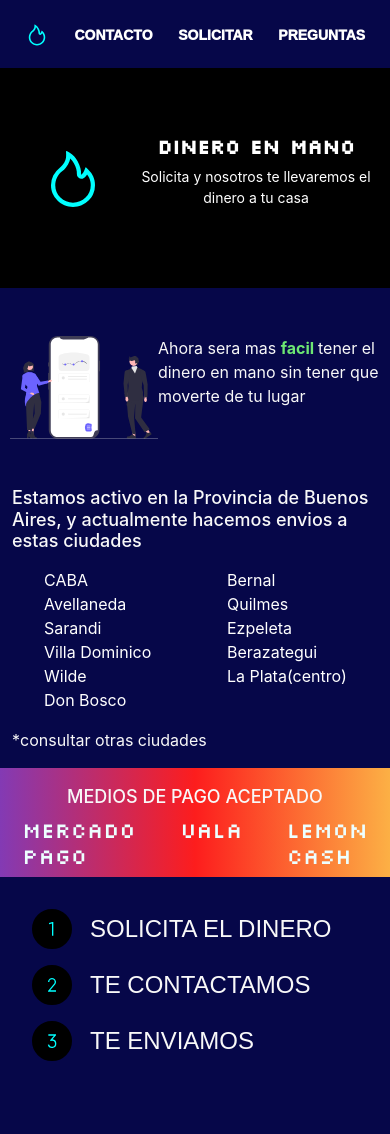
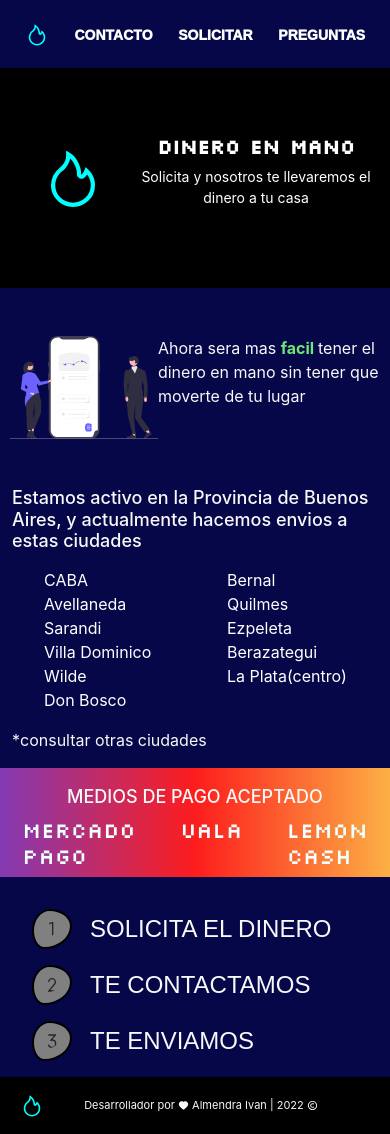
Before and after one commit to FxIvan/frontend-moneserv, a React (Create React App) app: page / in a window 390 px wide. Before the commit the page ends 1077 px from the top, so only its background shows below. Built offline with nearby package versions, Linux system fonts and the light colour scheme; a web font is replaced by a local one.

Commit message:
agregando footer

```diff
--- /dev/null
+++ b/src/component/footer/footer.js
@@ -0,0 +1,20 @@
+import React from 'react'
+import {AiOutlineFire , AiFillHeart} from 'react-icons/ai'
+import { BiCopyright } from 'react-icons/bi'
+import { Link } from 'react-router-dom'
+import '../../css/footer.css'
+
+export const Footer = () =>{
+    return(
+        <div>
+            <div className='container-footer'>
+                <div>
+                    <Link to='/'><AiOutlineFire className='footer-logo'/></Link>
+                </div>
+                <div className='container-develeper'>
+                    <p>Desarrollador por <AiFillHeart></AiFillHeart> Almendra Ivan | 2022 <BiCopyright/></p>
+                </div>
+            </div>
+        </div>
+    )
+}
--- a/src/component/index/index.js
+++ b/src/component/index/index.js
@@ -4,19 +4,23 @@
 import { Seccion1 } from '../seccion1/seccion1'
 import { Seccion2 } from '../seccion2/seccion2'
 import { Seccion3 } from '../seccion3/seccion3'
+import { Footer } from '../footer/footer'
 
 export const Index = () =>{
     return(
         <div>
-            <div>
+            <section>
                 <Seccion1/>
-            </div>
-            <div>
+            </section>
+            <section>
                 <Seccion2/>
-            </div>
-            <div>
+            </section>
+            <section>
                 <Seccion3/>
-            </div>
+            </section>
+            <footer>
+                <Footer/>
+            </footer>
         </div>
     )
 }
--- /dev/null
+++ b/src/css/footer.css
@@ -0,0 +1,28 @@
+@media only screen and (max-width: 700px) {
+
+    footer{
+        background-color: black;
+    }
+
+    .container-footer{
+        padding: 1rem;
+        width: 90%;
+        margin: auto;
+        display: flex;
+    }
+    .footer-logo{
+        font-size: 24px;
+        color: aqua;
+    }
+
+    .container-develeper{
+        width: 70%;
+        margin: auto;
+        margin-bottom: 0;
+    }
+
+    .container-develeper p{
+        font-size: 11px;
+        margin-bottom: 0.3rem;
+    }
+}
--- a/src/css/seccion3.css
+++ b/src/css/seccion3.css
@@ -29,12 +29,10 @@
     }
 
     .number-list{
-        color: aqua;
-        border-radius: 50%;
+        background-color: gray;
+        border-radius: 44% 56% 70% 30% / 54% 42% 58% 46% ;
         border:  2px solid black;
         padding: 10px;
-        background-color: black;
-
     }
 
 
```
